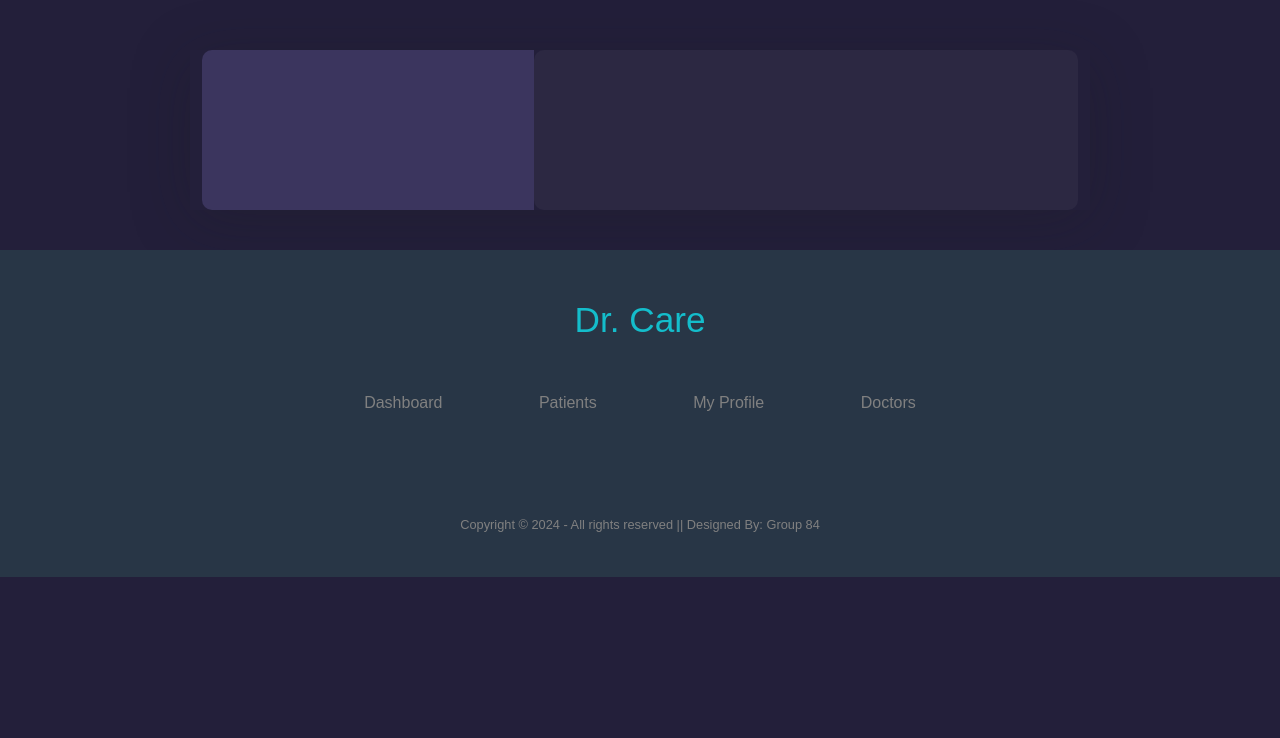
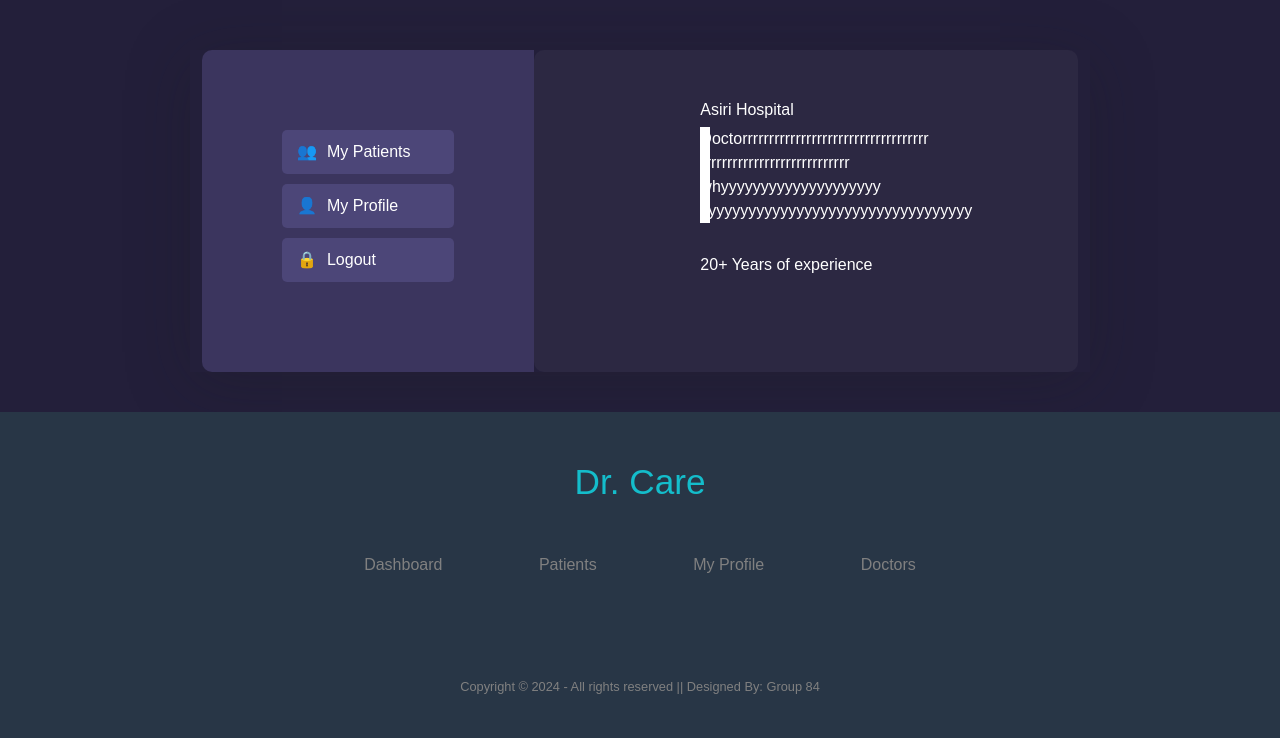
Before and after one commit to RanushVimantha/Dr.Care, a PHP site: page /MyProfile.php in a window 1280 px wide. Shown: the part 100-838 px from the top of the page. Run offline with PHP 8.4, Linux system fonts and the light colour scheme; the visitor is signed in with stand-in values (Sample User, id 1); data that the repository does not hold is empty.

Commit message:
Added Sidebar and Description Details to  MyProfile

```diff
--- a/MyProfile.php
+++ b/MyProfile.php
@@ -19,7 +19,7 @@ if (!isset($_SESSION['DoctorID'])) {
     <meta name="viewport" content="width=device-width, initial-scale=1.0">
     <link rel="stylesheet" href="https://cdn.jsdelivr.net/npm/bootstrap@5.2.2/dist/css/bootstrap.min.css" integrity="sha384-Zenh87qX5JnK2Jl0vWa8Ck2rdkQ2Bzep5IDxbcnCeuOxjzrPF/et3URy9Bv1WTRi" crossorigin="anonymous">
     <link rel="stylesheet" href="styles/myprofile.css">
-    <title>Patient List</title>
+    <title>My Profile</title>
     <link rel="icon" href="imgs/drcare.ico" type="image/x-icon">
 
     <style>
@@ -45,7 +45,12 @@ if (!isset($_SESSION['DoctorID'])) {
 
     <div class="container">
         <div class="sidebar sidebar--admin">
-
+            <a href="#" class="sidebar-button">
+                <span class="icon">&#128101;</span> My Patients</a>
+            <a href="#" class="sidebar-button">
+                <span class="icon">&#128100;</span> My Profile </a>
+            <a href="#" class="sidebar-button">
+                <span class="icon">&#128274;</span> Logout</a>
         </div>
 
         <div class="main main--team">
@@ -79,6 +84,15 @@ if (!isset($_SESSION['DoctorID'])) {
             <?php
             }
             ?>
+            <div class="doctor-hospital">
+                <h5>Asiri Hospital</h5>
+            </div>
+            <div class="doctor-description">
+                Doctorrrrrrrrrrrrrrrrrrrrrrrrrrrrrrrrrrr rrrrrrrrrrrrrrrrrrrrrrrrrrrr whyyyyyyyyyyyyyyyyyyyy  yyyyyyyyyyyyyyyyyyyyyyyyyyyyyyyyyy
+            </div>
+            <div class="experience">
+                20+ Years of experience
+            </div>
 
             </section>
 
--- a/db/DataBaseConfig.php
+++ b/db/DataBaseConfig.php
@@ -12,7 +12,7 @@ class DataBaseConfig
 
         $this->servername = 'localhost';
         $this->username = 'root';
-        $this->password = 'mysql';
+        $this->password = '';
         $this->databasename = 'drcare';
 
     }
--- a/styles/myprofile.css
+++ b/styles/myprofile.css
@@ -135,6 +135,24 @@ svg {
   border-bottom-left-radius: 10px;
 }
 
+.sidebar-button {
+  display: flex;
+  align-items: center;
+  background-color: #4c4678;
+  color: #FFFFFF;
+  padding: 10px 15px;
+  margin-bottom: 10px;
+  border-radius: 5px;
+  text-decoration: none;
+  font-size: 16px;
+}
+.sidebar-button:hover {
+  background-color: #ffffff;
+}
+
+.sidebar-button .icon {
+  margin-right: 10px;
+}
 .dark .sidebar--admin {
   background-color: #1e1e1f;
   border-top-left-radius: 10px;
@@ -285,7 +303,26 @@ section {
 
 /*MyProfile Page*/
 
+.doctor-description {
+  display: flex;
+  height: auto;
+  width: 10px;
+  background-color: white;
+  flex-wrap: wrap;
+}
 
+.doctor-hospital {
+  display: flex;
+}
+.doctor-hospital h5 {
+  margin-right: 10px;
+  font-size: 16px;
+}
+
+.experience {
+  display: flex;
+  margin-top: 30px;
+}
 /* Add mobile responsive styles here */
 @media (max-width: 768px) {
   .sidebar--admin {
```
Also changed, not shown: composer.json (+2 -8 lines), 2 other files.
